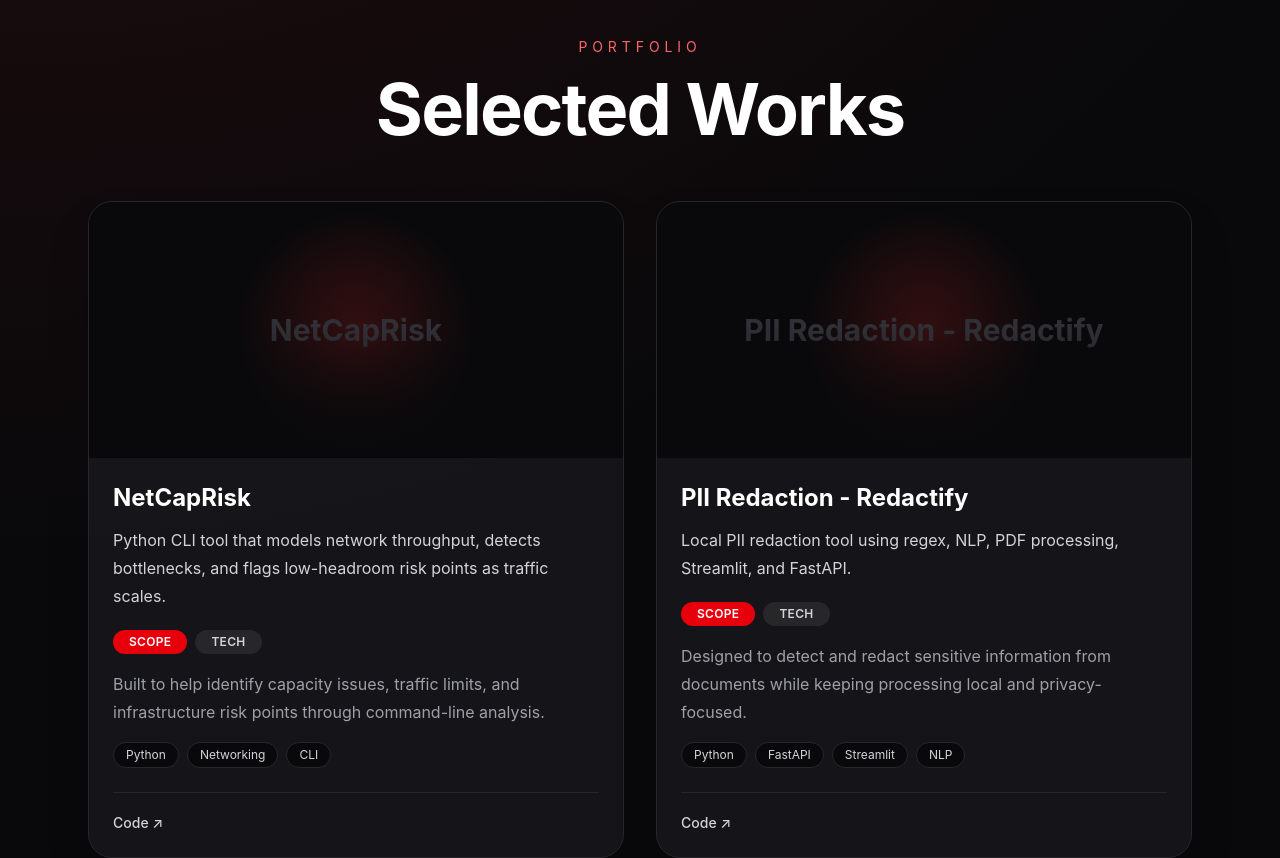
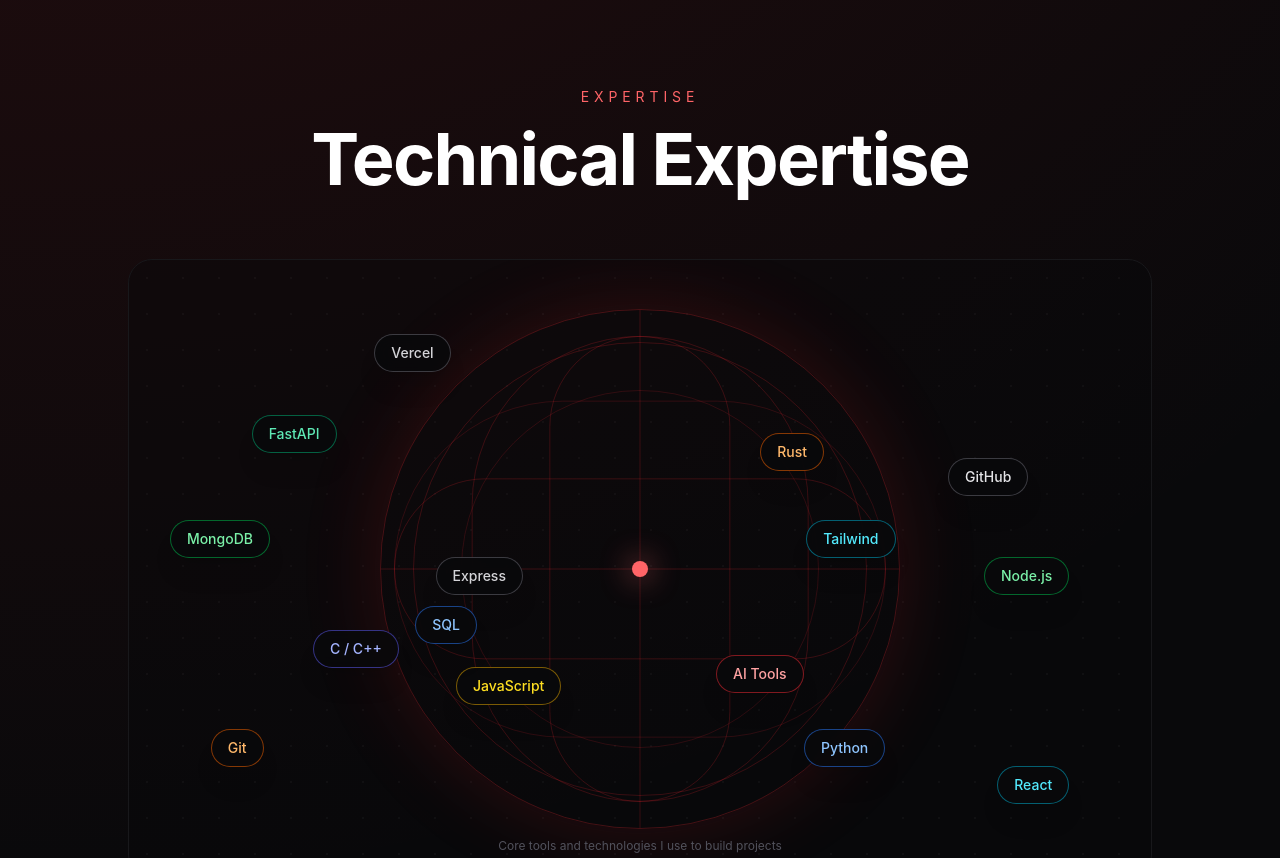
Before and after one commit to Utopias187/Portfolio-Website, a React app: page / in a window 1280 px wide. Shown: the part 1040-1898 px from the top of the page. Built offline with nearby package versions, Linux system fonts and the light colour scheme; the HTML template or start-up script is replaced by a standard one.

Commit message:
Add technical expertise section

```diff
--- a/src/App.jsx
+++ b/src/App.jsx
@@ -11,6 +11,85 @@
     "FastAPI",
     "MongoDB",
     "Git",
+    "GitHub",
+  ]
+
+  const expertiseTools = [
+    {
+      name: "React",
+      position: "right-[8%] bottom-[12%]",
+      accent: "border-cyan-500/50 text-cyan-300",
+    },
+    {
+      name: "Python",
+      position: "right-[26%] bottom-[18%]",
+      accent: "border-blue-500/50 text-blue-300",
+    },
+    {
+      name: "Git",
+      position: "left-[8%] bottom-[18%]",
+      accent: "border-orange-500/50 text-orange-300",
+    },
+    {
+      name: "MongoDB",
+      position: "left-[4%] top-[42%]",
+      accent: "border-green-500/50 text-green-300",
+    },
+    {
+      name: "FastAPI",
+      position: "left-[12%] top-[25%]",
+      accent: "border-emerald-500/50 text-emerald-300",
+    },
+    {
+      name: "GitHub",
+      position: "right-[12%] top-[32%]",
+      accent: "border-zinc-500/50 text-zinc-200",
+    },
+    {
+      name: "Node.js",
+      position: "right-[8%] top-[48%]",
+      accent: "border-green-500/50 text-green-300",
+    },
+    {
+      name: "Express",
+      position: "left-[30%] top-[48%]",
+      accent: "border-zinc-500/50 text-zinc-300",
+    },
+    {
+      name: "JavaScript",
+      position: "left-[32%] bottom-[28%]",
+      accent: "border-yellow-500/50 text-yellow-300",
+    },
+    {
+      name: "Rust",
+      position: "right-[32%] top-[28%]",
+      accent: "border-orange-500/50 text-orange-300",
+    },
+    {
+      name: "Tailwind",
+      position: "right-[25%] top-[42%]",
+      accent: "border-cyan-500/50 text-cyan-300",
+    },
+    {
+      name: "Vercel",
+      position: "left-[24%] top-[12%]",
+      accent: "border-zinc-500/50 text-zinc-300",
+    },
+    {
+      name: "SQL",
+      position: "left-[28%] top-[56%]",
+      accent: "border-blue-500/50 text-blue-300",
+    },
+    {
+      name: "C / C++",
+      position: "left-[18%] bottom-[34%]",
+      accent: "border-indigo-500/50 text-indigo-300",
+    },
+    {
+      name: "AI Tools",
+      position: "right-[34%] bottom-[30%]",
+      accent: "border-red-500/50 text-red-300",
+    },
   ]
 
   const projects = [
@@ -82,6 +161,13 @@
               </a>
 
               <a
+                href="#expertise"
+                className="rounded-full px-4 py-2 hover:bg-zinc-800 hover:text-white"
+              >
+                Expertise
+              </a>
+
+              <a
                 href="#experience"
                 className="rounded-full px-4 py-2 hover:bg-zinc-800 hover:text-white"
               >
@@ -92,7 +178,7 @@
                 href="#about"
                 className="rounded-full px-4 py-2 hover:bg-zinc-800 hover:text-white"
               >
-                About
+                Persona
               </a>
 
               <a
@@ -202,6 +288,51 @@
                 {tech}
               </span>
             ))}
+          </div>
+        </section>
+
+        <section id="expertise" className="mx-auto max-w-6xl px-6 py-24">
+          <div className="text-center">
+            <p className="text-sm uppercase tracking-[0.35em] text-red-400">
+              Expertise
+            </p>
+
+            <h2 className="mt-4 text-5xl font-bold tracking-tight md:text-7xl">
+              Technical Expertise
+            </h2>
+          </div>
+
+          <div className="relative mx-auto mt-16 h-[620px] max-w-5xl overflow-hidden rounded-3xl border border-zinc-900 bg-zinc-950/40">
+            <div className="pointer-events-none absolute inset-0 bg-[radial-gradient(circle,rgba(255,255,255,0.16)_1px,transparent_1px)] bg-[length:36px_36px] opacity-20" />
+
+            <div className="absolute left-1/2 top-1/2 h-[420px] w-[420px] -translate-x-1/2 -translate-y-1/2 rounded-full border border-red-500/25 shadow-[0_0_80px_rgba(220,38,38,0.18)] md:h-[520px] md:w-[520px]">
+              <div className="absolute inset-8 rounded-full border border-red-500/20" />
+              <div className="absolute inset-20 rounded-full border border-red-500/15" />
+
+              <div className="absolute left-1/2 top-0 h-full w-px -translate-x-1/2 bg-red-500/20" />
+              <div className="absolute left-0 top-1/2 h-px w-full -translate-y-1/2 bg-red-500/20" />
+
+              <div className="absolute left-1/2 top-1/2 h-[90%] w-[35%] -translate-x-1/2 -translate-y-1/2 rounded-full border border-red-500/20" />
+              <div className="absolute left-1/2 top-1/2 h-[90%] w-[65%] -translate-x-1/2 -translate-y-1/2 rounded-full border border-red-500/20" />
+
+              <div className="absolute left-1/2 top-1/2 h-[35%] w-[95%] -translate-x-1/2 -translate-y-1/2 rounded-full border border-red-500/20" />
+              <div className="absolute left-1/2 top-1/2 h-[65%] w-[95%] -translate-x-1/2 -translate-y-1/2 rounded-full border border-red-500/15" />
+
+              <div className="absolute left-1/2 top-1/2 h-4 w-4 -translate-x-1/2 -translate-y-1/2 rounded-full bg-red-400 shadow-[0_0_30px_rgba(248,113,113,0.9)]" />
+            </div>
+
+            {expertiseTools.map((tool) => (
+              <div
+                key={tool.name}
+                className={`absolute ${tool.position} rounded-full border bg-zinc-950/85 px-4 py-2 text-sm font-medium shadow-xl backdrop-blur transition hover:-translate-y-1 hover:bg-zinc-900 ${tool.accent}`}
+              >
+                {tool.name}
+              </div>
+            ))}
+
+            <div className="absolute bottom-6 left-1/2 -translate-x-1/2 text-xs text-zinc-600">
+              Core tools and technologies I use to build projects
+            </div>
           </div>
         </section>
 
```
